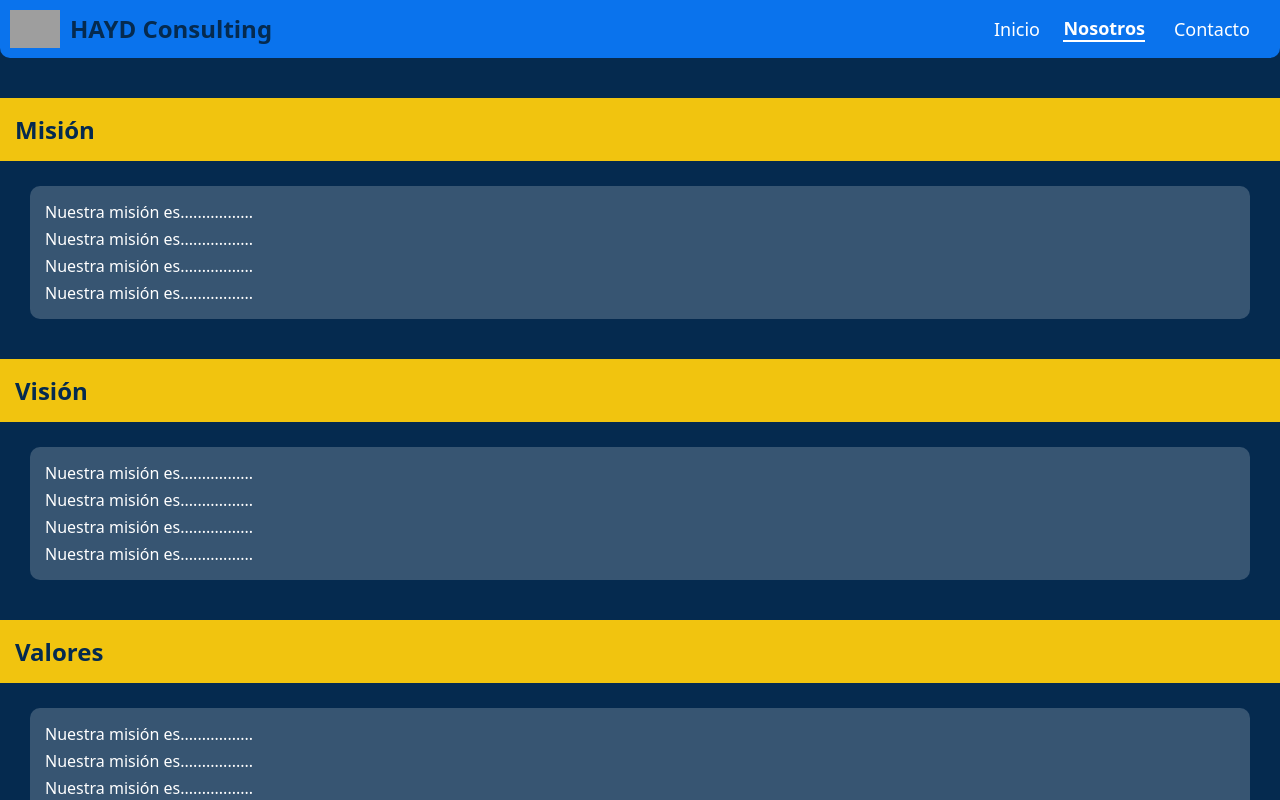
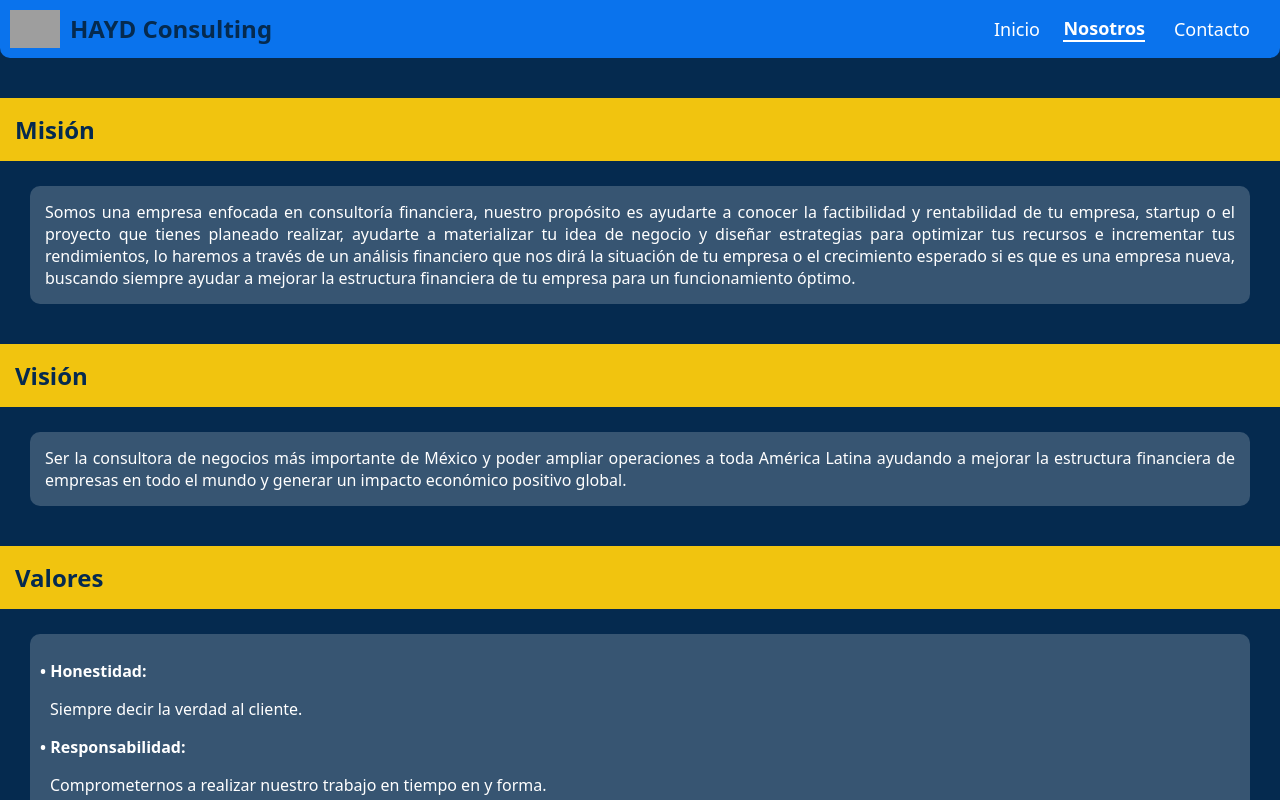
Before and after one commit to WilliamVelazquez/HAYD-WebSite, a Next.js app: page /nosotros in a window 1280 px wide. Shown: the top 800 px of the page. Built offline with nearby package versions, Linux system fonts and the light colour scheme; grey boxes are pictures that could not be loaded.

Commit message:
Creating List Component and Adding Information to the About Us Page
Creating List Component
Adding Information to the About Us Page

```diff
--- a/components/about-us.js
+++ b/components/about-us.js
@@ -1,6 +1,7 @@
 import React from 'react';
 
 import TitleBand from './title-band';
+import List from './list';
 import SocialNetworks from './social-networks';
 
 function AboutUs(props) {
@@ -11,28 +12,27 @@ function AboutUs(props) {
       <TitleBand title="Misión" position="left"/>
 
       <div className="textContainer">
-        <p className="text">Nuestra misión es.................</p>
-        <p className="text">Nuestra misión es.................</p>
-        <p className="text">Nuestra misión es.................</p>
-        <p className="text">Nuestra misión es.................</p>
+        <p className="text">Somos una empresa enfocada en consultoría financiera, nuestro propósito es ayudarte a conocer la factibilidad y rentabilidad de tu empresa, startup o el proyecto que tienes planeado realizar, ayudarte a materializar tu idea de negocio y diseñar estrategias para optimizar tus recursos e incrementar tus rendimientos, lo haremos a través de un análisis financiero que nos dirá la situación de tu empresa  o el crecimiento esperado si es que es una empresa nueva, buscando siempre ayudar a mejorar la estructura financiera de tu empresa para un funcionamiento óptimo.</p>
       </div>
 
       <TitleBand title="Visión" />
 
       <div className="textContainer">
-        <p className="text">Nuestra misión es.................</p>
-        <p className="text">Nuestra misión es.................</p>
-        <p className="text">Nuestra misión es.................</p>
-        <p className="text">Nuestra misión es.................</p>
+        <p className="text">Ser la consultora de negocios más importante de México y poder ampliar operaciones a toda América Latina ayudando a mejorar la estructura financiera de empresas en todo el mundo y generar un impacto económico positivo global.</p>
       </div>
 
       <TitleBand title="Valores" />
 
       <div className="textContainer">
-        <p className="text">Nuestra misión es.................</p>
-        <p className="text">Nuestra misión es.................</p>
-        <p className="text">Nuestra misión es.................</p>
-        <p className="text">Nuestra misión es.................</p>
+        <List
+          items={[
+            {key:'Honestidad', description:'Siempre decir la verdad al cliente.'},
+            {key:'Responsabilidad', description:'Comprometernos a realizar nuestro trabajo en tiempo en y forma.'},
+            {key:'Colaboración', description:'Ayudarte mano a mano a lograr tus metas y ayudarte a crecer tu empresa.'},
+            {key:'Pasión', description:'Volvernos parte de tu empresa hasta cumplir juntos los objetivos planteados.'},
+            {key:'Respeto', description:'Siempre con una actitud y un trato digno.'}
+          ]}
+        />
       </div>
 
       <SocialNetworks />
@@ -52,6 +52,7 @@ function AboutUs(props) {
         }
         .text{
           margin:5px;
+          text-align: justify;
         }
       `}</style>
     </div>
--- /dev/null
+++ b/components/list.js
@@ -0,0 +1,39 @@
+import React from 'react';
+
+function List(props) {
+	//console.log(props);
+	return(
+		<div className="container">
+
+      {
+        props.items.map(item => {
+          return(
+            <div>
+              <p className="title">{`• ${item.key}: `}</p>
+              <p className="description">{item.description}</p>
+            </div>
+          )
+        })
+      }
+
+      <style jsx>{`
+        .container{
+          width:100%;
+          margin-bottom: 20px;
+        }
+        .title{
+          color: #fff;
+          font-weight: bold;
+          text-align: ${props.position || "left"};
+        }
+        .description{
+          color: #fff;
+          margin-left: 10px;
+          text-align: ${props.position || "justify"};
+        }
+      `}</style>
+    </div>
+	);
+}
+
+export default List;
```
Also changed, not shown: 1 other file (tests, documents, lock files or other folders).
